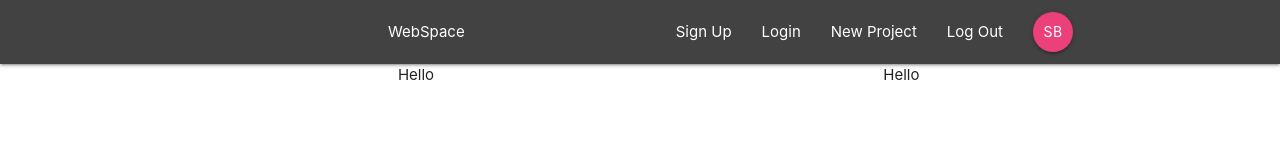
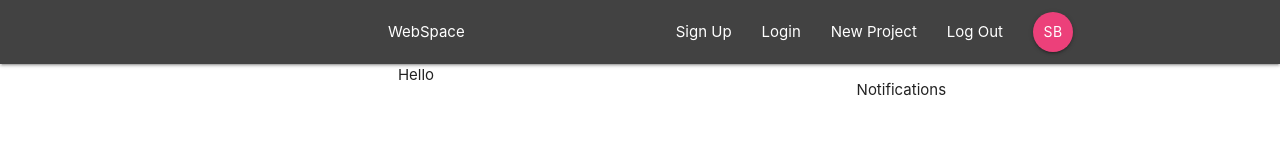
Before and after one commit to Sarthakbh321/Learning-Firebase, a React (Create React App) app: page / in a window 1280 px wide. Shown: the top 167 px of the page. Built offline with nearby package versions, Linux system fonts and the light colour scheme.

Commit message:
added notifications

```diff
--- a/src/components/Dashboard/Dashboard.js
+++ b/src/components/Dashboard/Dashboard.js
@@ -1,11 +1,14 @@
 import React from "react";
+import Notifications from "./Notifications";
 
 function Dashboard() {
 	return (
 		<div className="dashboard container">
 			<div className="row">
 				<div className="col s12 m6">Hello</div>
-				<div className="col s12 m5 offset-m1">Hello</div>
+				<div className="col s12 m5 offset-m1">
+					<Notifications />
+				</div>
 			</div>
 		</div>
 	);
--- /dev/null
+++ b/src/components/Dashboard/Notifications.js
@@ -0,0 +1,11 @@
+import React from "react";
+
+function Notifications() {
+	return (
+		<div>
+			<p>Notifications</p>
+		</div>
+	);
+}
+
+export default Notifications;
```
Also changed, not shown: src/App.js (+4 -4 lines), src/index.js (+5 -5 lines).
